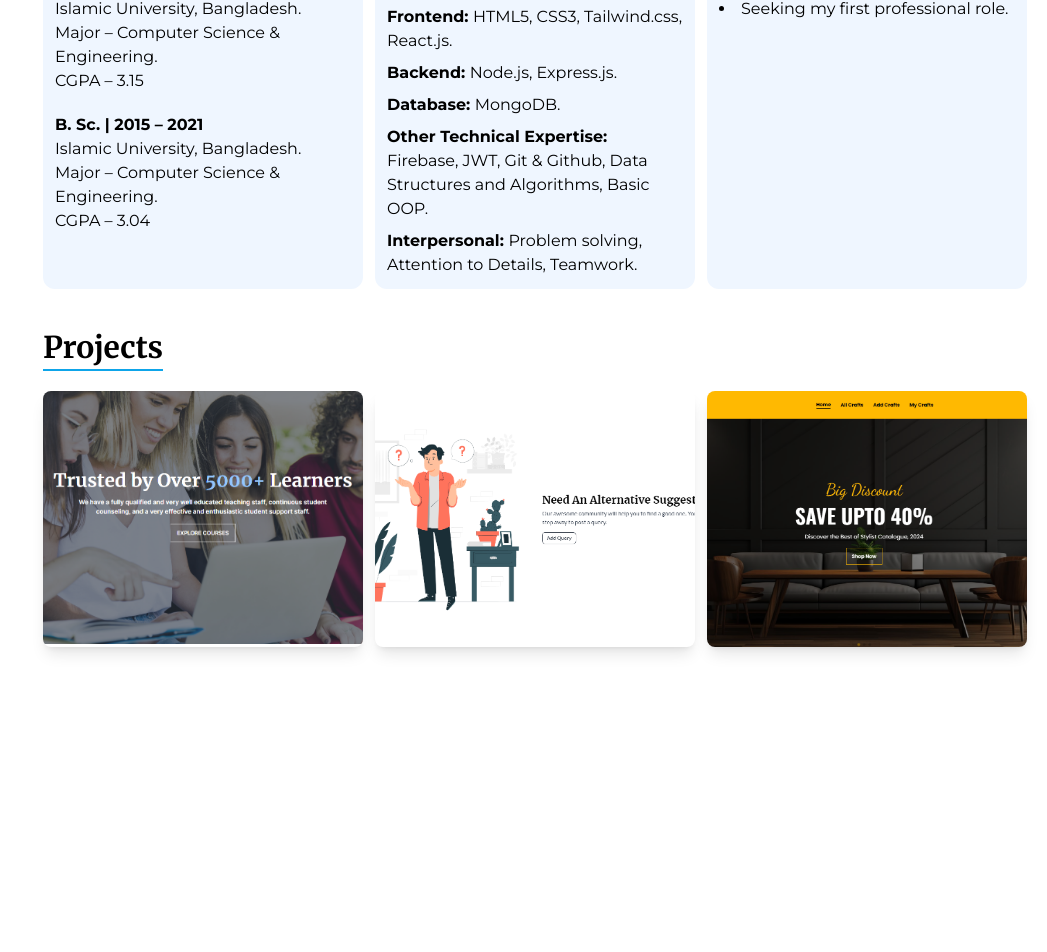
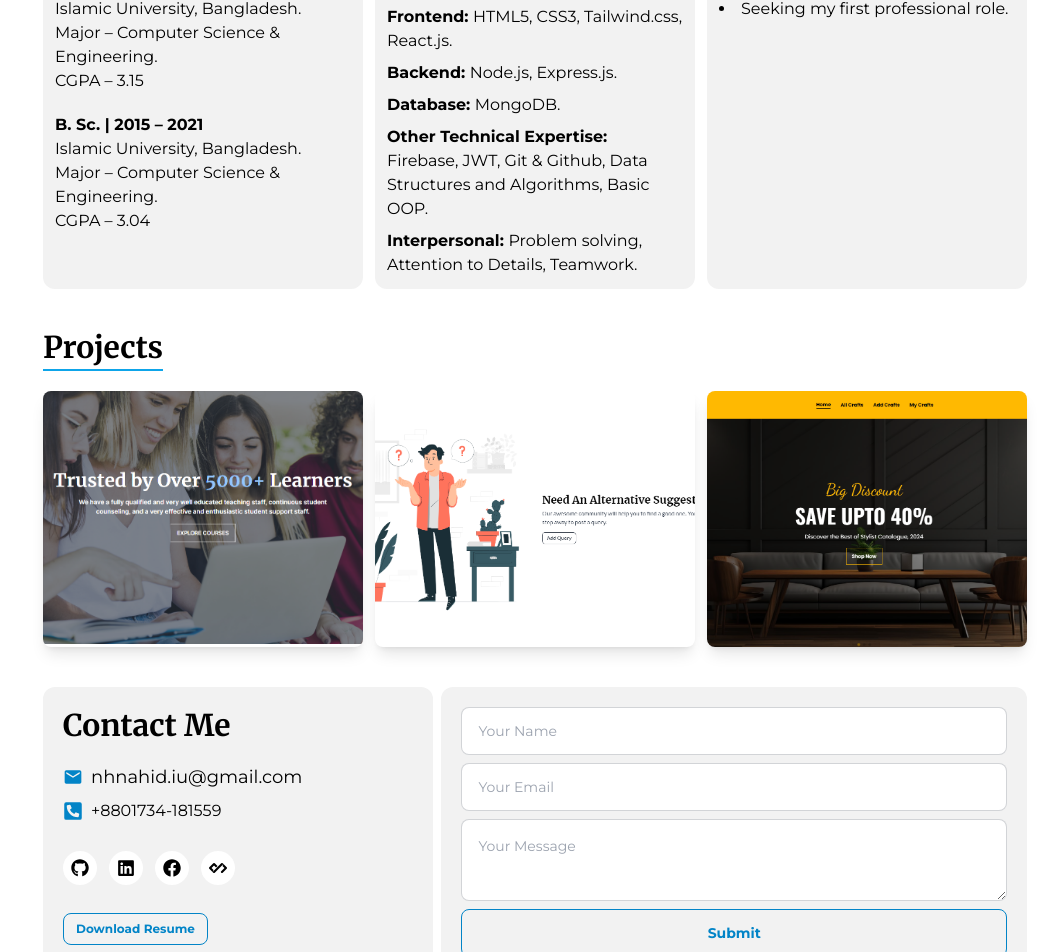
Before and after one commit to nhnaahid/portfolio-nahid, a React (Vite) app: page / in a window 1280 px wide. Shown: the part 1081-2033 px from the top of the page, without its empty margins (233-1280 px from the left). Before the commit the page ends 1748 px from the top, so only its background shows below. Built offline with nearby package versions, Linux system fonts and the light colour scheme.

Commit message:
add:everything of  contact me

```diff
--- a/src/pages/Home/About/About.jsx
+++ b/src/pages/Home/About/About.jsx
@@ -6,7 +6,7 @@ const About = () => {
             <p >A motivated CSE graduate equipped with a solid foundation in computer science principles and practical skills acquired through competitive programming, academic, and personal projects, and comprehensive training on web development. I am now seeking a position as a software engineer in a challenging environment to make the best use of my skills with continuous learning opportunities. </p>
             <div className='grid grid-cols-1 md:grid-cols-3 grid-rows-1 gap-3 justify-between items-center'>
                 {/* education */}
-                <div className='rounded-xl p-3 space-y-5 h-full bg-blue-50 hover:shadow-xl hover:shadow-sky-200 duration-500'>
+                <div className='rounded-xl p-3 space-y-5 h-full bg-base-200 hover:shadow-xl hover:shadow-sky-200 duration-500'>
                     <h2 className="font-merri font-bold text-xl text-sky-500">Education</h2>
                     <div>
                         <p className="font-bold">M. Sc. | 2021 – 2022</p>
@@ -24,7 +24,7 @@ const About = () => {
                     </div>
                 </div>
                 {/* skills */}
-                <div className='rounded-xl p-3 space-y-5 h-full bg-blue-50 hover:shadow-xl hover:shadow-sky-200 duration-500'>
+                <div className='rounded-xl p-3 space-y-5 h-full bg-base-200 hover:shadow-xl hover:shadow-sky-200 duration-500'>
                     <h2 className="font-merri font-bold text-xl text-sky-500">Skills</h2>
                     <div className="space-y-2">
                         <p><span className="font-bold">Languages: </span>C, C++, JavaScript.</p>
@@ -36,7 +36,7 @@ const About = () => {
                     </div>
                 </div>
                 {/* Experience */}
-                <div className='rounded-xl p-3 space-y-5 h-full bg-blue-50 hover:shadow-xl hover:shadow-sky-200 duration-500'>
+                <div className='rounded-xl p-3 space-y-5 h-full bg-base-200 hover:shadow-xl hover:shadow-sky-200 duration-500'>
                     <h2 className="font-merri font-bold text-xl text-sky-500">Experience</h2>
                     <ul className="list-disc list-inside">
                         <li>Fresher.</li>
--- a/src/pages/Home/Contact/Contact.jsx
+++ b/src/pages/Home/Contact/Contact.jsx
@@ -1,8 +1,45 @@
+import { FaFacebook, FaGithub, FaLinkedin, FaPhoneSquareAlt } from "react-icons/fa";
+import { MdEmail } from "react-icons/md";
+import { SiDailydotdev } from "react-icons/si";
 
 const Contact = () => {
     return (
-        <div>
+        <div className='p-2 md:p-5 font-mont text-black flex flex-col md:flex-row gap-2 items-start justify-between'>
+            {/* contact me */}
+            <div className="w-full md:w-1/2 lg:w-2/5 h-full bg-base-200 rounded-xl p-3 lg:p-5">
+                <h1 className="font-merri font-bold text-2xl lg:text-3xl">Contact Me</h1>
+                <div className="flex gap-2 justify-start items-center mt-3 lg:mt-5">
+                    <MdEmail  className="text-lg lg:text-xl fill-sky-600"/>
+                    <p className="text-sm lg:text-lg">nhnahid.iu@gmail.com</p>
+                </div>
+                <div className="flex gap-2 justify-start items-center mt-2">
+                    <FaPhoneSquareAlt className="text-lg lg:text-xl fill-sky-600"/>
+                    <p className="text-xs lg:text-base">+8801734-181559</p>
+                </div>
 
+                <div className="w-full flex flex-wrap justify-start gap-3 text-lg mt-5 lg:mt-7">
+                    <a className="rounded-full bg-white hover:bg-sky-500 p-2 hover:text-white duration-300" href="https://x.com/?lang=en"><FaGithub /></a>
+                    <a className="rounded-full bg-white hover:bg-sky-500 hover:text-white p-2 duration-300" href="https://x.com/?lang=en"><FaLinkedin /></a>
+                    <a className="rounded-full bg-white hover:bg-sky-500 hover:text-white p-2 duration-300" href="https://www.facebook.com/"><FaFacebook></FaFacebook></a>
+                    <a className="rounded-full bg-white hover:bg-sky-500 hover:text-white p-2 duration-300" href="https://www.instagram.com/"><SiDailydotdev /></a>
+                </div>
+                <a href="/resume-nahid.pdf" download="resume-nahid.pdf"><button className="mt-5 lg:mt-7 btn btn-sm btn-outline text-xs text-sky-600 lg:font-bold hover:text-white hover:bg-gradient-to-r from-sky-900 to-sky-400 hover:border-none duration-500">Download Resume</button></a>
+            </div>
+
+            {/* form */}
+            <div className="w-full md:w-1/2 lg:w-3/5 h-full bg-base-200 p-3 lg:p-5 rounded-xl">
+                <form className="grid space-y-2" >
+                    <input type="text" placeholder="Your Name" className="input input-sm lg:input-md input-bordered w-full" />
+
+                    <input type="email" placeholder="Your Email" className="input input-sm lg:input-md input-bordered w-full" />
+
+                    <textarea
+                        placeholder="Your Message"
+                        className="textarea textarea-sm lg:textarea-md textarea-bordered textarea-md w-full">
+                    </textarea>
+                    <input className="btn btn-sm lg:btn-md btn-outline text-sky-600 lg:font-bold hover:text-white hover:bg-gradient-to-r from-sky-800 to-sky-300 hover:border-none duration-500" type="submit" value="Submit" />
+                </form>
+            </div>
         </div>
     );
 };
--- a/src/pages/Home/Home/Home.jsx
+++ b/src/pages/Home/Home/Home.jsx
@@ -1,5 +1,6 @@
 import About from "../About/About";
 import Banner from "../Banner/Banner";
+import Contact from "../Contact/Contact";
 import Projects from "../Projects/Projects";
 
 const Home = () => {
@@ -8,6 +9,7 @@ const Home = () => {
             <Banner></Banner>
             <About></About>
             <Projects></Projects>
+            <Contact></Contact>
         </div>
     );
 };
```
